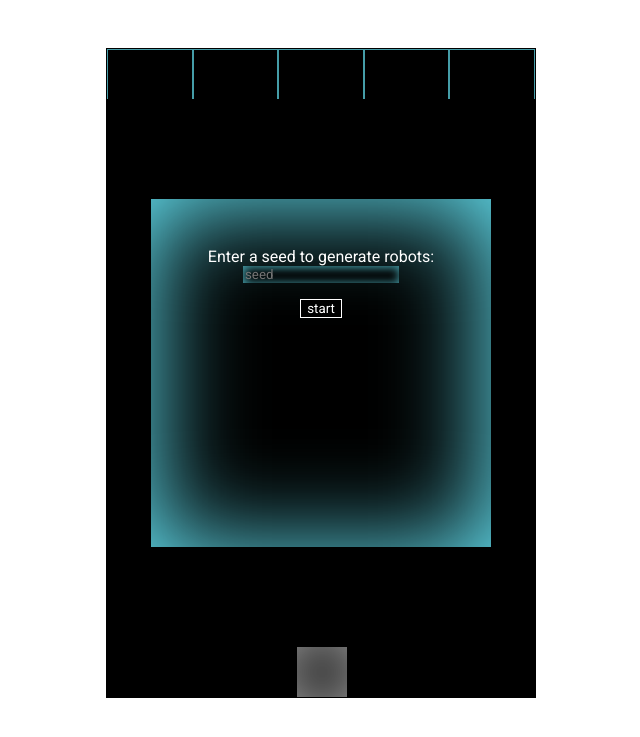
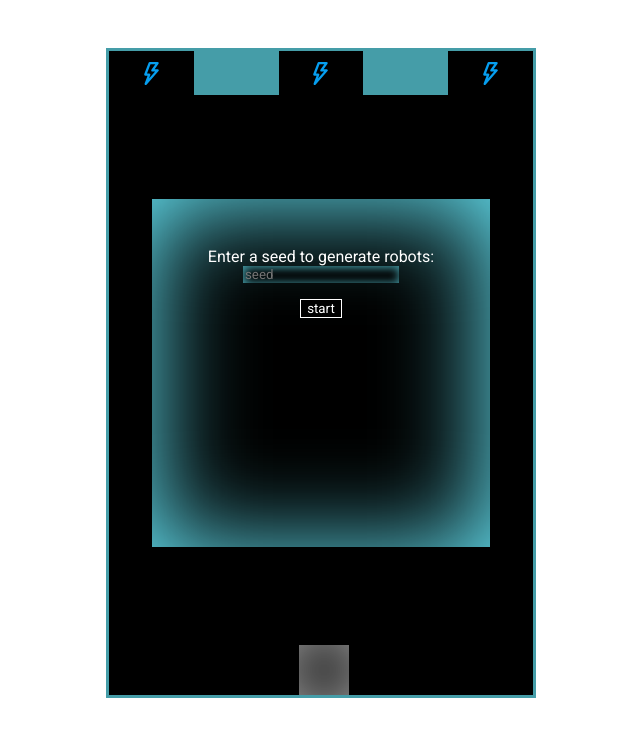
Before and after one commit to abbystarnes/rogger, a web app: file index.html in a window 1280 px wide. Shown: the top 737 px of the page, without its empty margins (319-959 px from the left). Run offline with its HTML, style and script files only (its server is not run), Linux system fonts and the light colour scheme.

Commit message:
last touches

```diff
--- a/css/main.css
+++ b/css/main.css
@@ -29,13 +29,13 @@ form {
   margin: 0 auto;
   margin-top: 3em;
   height: 650px;
-  border: 1px solid black;
   position: relative;
   background-color: black;
   background-repeat: repeat;
   background-size: contain;
   background-position: center;
-  overflow: hidden; }
+  overflow: hidden;
+  border: 3px solid rgba(105, 238, 255, 0.66); }
 
 .zapped {
   border: 2px solid #69eeff; }
@@ -55,10 +55,17 @@ form {
   flex-direction: row; }
 
 .goal {
-  height: 50px;
+  height: 44px;
   width: 20%;
-  border: 1px solid rgba(105, 238, 255, 0.66);
-  border-bottom: none; }
+  border-bottom: none;
+  background-image: url("../bolt.svg");
+  background-size: 35px;
+  background-repeat: no-repeat;
+  background-position: center; }
+
+.goal:nth-child(2), .goal:nth-child(4) {
+  background-color: rgba(105, 238, 255, 0.66);
+  background-image: none; }
 
 .player {
   position: absolute;
@@ -69,11 +76,19 @@ form {
   bottom: 0px;
   box-shadow: inset 0px 0px 60px -8px rgba(255, 255, 255, 0.68); }
 
+.lives {
+  position: absolute;
+  bottom: 5px;
+  right: 10px; }
+  .lives div {
+    height: 25px;
+    width: 25px;
+    margin: 2.5px;
+    background-size: contain;
+    display: inline-block; }
+
 .win {
-  background-image: url("../bolt.svg");
-  background-size: 35px;
-  background-repeat: no-repeat;
-  background-position: center; }
+  background: none; }
 
 .bot {
   position: absolute;
--- a/index.html
+++ b/index.html
@@ -26,6 +26,11 @@
       </form>
     </div>
     <div id="player" class="player"></div>
+    <div class='lives'>
+      <div id="life" class="life"></div>
+      <div id="life" class="life"></div>
+      <div id="life" class="life"></div>
+    </div>
   </div>
 </body>
 <script src="levels.js"></script>
--- a/levels.js
+++ b/levels.js
@@ -4,6 +4,37 @@ const levels = [
      "velocity": -2
   }, {
      "botPicks": [1],
+     "velocity": 1
+  }, {
+     "botPicks": [2],
+     "velocity": -2
+  }, {
+     "botPicks": [1],
+     "velocity": 1
+  }, {
+     "botPicks": [2],
+     "velocity": -2
+  }, {
+     "botPicks": [1],
+     "velocity": 1
+  }, {
+     "botPicks": [2],
+     "velocity": -2
+  }, {
+     "botPicks": [1],
+     "velocity": 1
+  }, {
+     "botPicks": [2],
+     "velocity": -2
+  }, {
+     "botPicks": [1],
+     "velocity": 1
+  }],
+  [{
+     "botPicks": [2],
+     "velocity": -2
+  }, {
+     "botPicks": [1, 1],
      "velocity": 1
   }, {
      "botPicks": [2],
--- a/mainTWO.js
+++ b/mainTWO.js
@@ -26,9 +26,10 @@ document.addEventListener("DOMContentLoaded", function(event) {
    let outcome = 'default';
 
    // MOVEMENT && SCORING
-   let goalScore = [1, 1, 0, 1, 1];
+   let goalScore = [0, 1, 0, 1, 0];
    let goals = document.getElementsByClassName('goal');
    let lives = 3;
+   let playerLivesCounter = 0;
 
 
    // CREATE PLAYER & BOTS
@@ -61,13 +62,16 @@ document.addEventListener("DOMContentLoaded", function(event) {
     }
    }
 
+
    // MOVE PLAYER IN DIRECTION
    function mover(direction) {
       if (direction === 'up') {
+        if (((playerPosVert >= 550) && (playerPosHoriz < 86 || (playerPosHoriz > 172 && playerPosHoriz < 258) || playerPosHoriz > 344 ))|| playerPosVert < 550){
          if (playerPosVert < 600) {
             playerPosVert = playerPosVert + u;
             player.style.bottom = playerPosVert + 'px';
          }
+       }
       } else if (direction === 'down') {
          if (playerPosVert > 0) {
             playerPosVert = playerPosVert + d;
@@ -84,6 +88,7 @@ document.addEventListener("DOMContentLoaded", function(event) {
             player.style.left = playerPosHoriz + 'px';
          }
       }
+
 
       function resetPlayer() {
         playerPosVert = 0;
@@ -206,6 +211,8 @@ document.addEventListener("DOMContentLoaded", function(event) {
           player.style.bottom = playerPosVert + 'px';
           player.style.left = playerPosHoriz + 'px';
           lives--;
+          playerLives[playerLivesCounter].style.backgroundImage = '';
+          playerLivesCounter ++;
           if (lives === 0) {
              console.log('you lose');
              outcome = 'loss';
@@ -214,14 +221,25 @@ document.addEventListener("DOMContentLoaded", function(event) {
      }
    }
 
+   let playerLives = document.getElementsByClassName('life');
+
 
    // CREATE GAME ON SCREEN
    function createGame() {
      outcome = 'default';
      engineObj = new Engine();
       // CREATE PLAYER
-      let playerImage = `url(http://galvanize-cors-proxy.herokuapp.com/https://robohash.org/${seed}?set=set3)`;
-      player.style.backgroundImage = playerImage;
+      for ( let x = 0; x < goals.length; x++){
+        goals[x].classList.remove('win');
+      }
+
+      // for ( let x = 0; x < goalScore.length; x++){
+      //    if (x === 0 || x === 2 || x === 4){
+      //      goalScore[x] === 0;
+      //    }
+      // }
+      goalScore = [0, 1, 0, 1, 0];
+      console.log(goalScore);
 
       // CREATE BOTS
       let numRows = levels[level].length;
@@ -260,10 +278,16 @@ document.addEventListener("DOMContentLoaded", function(event) {
       } else if (outcome === 'loss') {
          location.reload();
       } else {
+
          if (getSeed.value !== ''){
            seed = getSeed.value;
          }
          console.log(seed, 'seed');
+         let playerImage = `url(http://galvanize-cors-proxy.herokuapp.com/https://robohash.org/${seed}?set=set3)`;
+         player.style.backgroundImage = playerImage;
+         for (let b = 0; b < playerLives.length; b++ ){
+           playerLives[b].style.backgroundImage = playerImage;
+         }
          if (lives > 0){
            createGame();
          }
--- a/sass/main.scss
+++ b/sass/main.scss
@@ -1,6 +1,3 @@
-// global colors
-$selago: #E5EDFB;
-
 * {
   box-sizing: border-box;
   font-family: 'Roboto', sans-serif;
@@ -36,14 +33,13 @@ form {
   margin: 0 auto;
   margin-top: 3em;
   height: 650px;
-  border: 1px solid black;
   position: relative;
   background-color: black;
-  // background-image: url('../background.png');
   background-repeat: repeat;
   background-size: contain;
   background-position: center;
   overflow: hidden;
+  border: 3px solid rgba(105,238,255,.66);
 }
 
 .zapped {
@@ -55,7 +51,6 @@ form {
   height: 350px;
   position: absolute;
   border: 1px solid black;
-  // background-color: white;
   left: 10%;
   top: calc(50% - 175px);
   z-index: 5;
@@ -68,10 +63,21 @@ form {
 }
 
 .goal {
-  height: 50px;
+  height: 44px;
   width: 20%;
-  border: 1px solid rgba(105,238,255,.66);
   border-bottom: none;
+  background-image: url('../bolt.svg');
+  background-size: 35px;
+    background-repeat: no-repeat;
+    background-position: center;
+
+}
+
+
+
+.goal:nth-child(2), .goal:nth-child(4){
+  background-color: rgba(105,238,255,.66);
+  background-image: none;
 }
 
 .player {
@@ -81,18 +87,25 @@ form {
   background-size: cover;
   left: 190px;
   bottom: 0px;
-  //border: 2px solid black;
-  // background-color: pink;
   box-shadow: inset 0px 0px 60px -8px rgba(255,255,255,0.68);
-  // background-image: url('https://robohash.org/1?set=set3');
+}
+
+.lives {
+  position: absolute;
+  bottom: 5px;
+  right: 10px;
+
+  div {
+    height: 25px;
+    width: 25px;
+    margin: 2.5px;
+    background-size: contain;
+    display: inline-block;
+  }
 }
 
 .win {
-  background-image: url('../bolt.svg');
-  background-size: 35px;
-    background-repeat: no-repeat;
-    background-position: center;
-
+background: none;
 }
 
 .bot {
@@ -101,11 +114,7 @@ form {
   width: 50px;
   background-size: cover;
   z-index:1;
-  // box-shadow: inset -1px -7px 57px -12px rgba(0,0,0,0.75);
   box-shadow: inset 0px 0px 60px -8px rgba(46,241,255,0.88);
-  // background-color: white;
-  // background:radial-gradient(ellipse at center, rgba(0,0,0,1) 0%, rgba(255,255,255,1) 100%); /* w3c */
-  // background-image: url('https://robohash.org/1?set=set1');
 }
 
 .hidden {
```
Also changed, not shown: background.png, backgroundOLDER.png (added), 1 other file.
